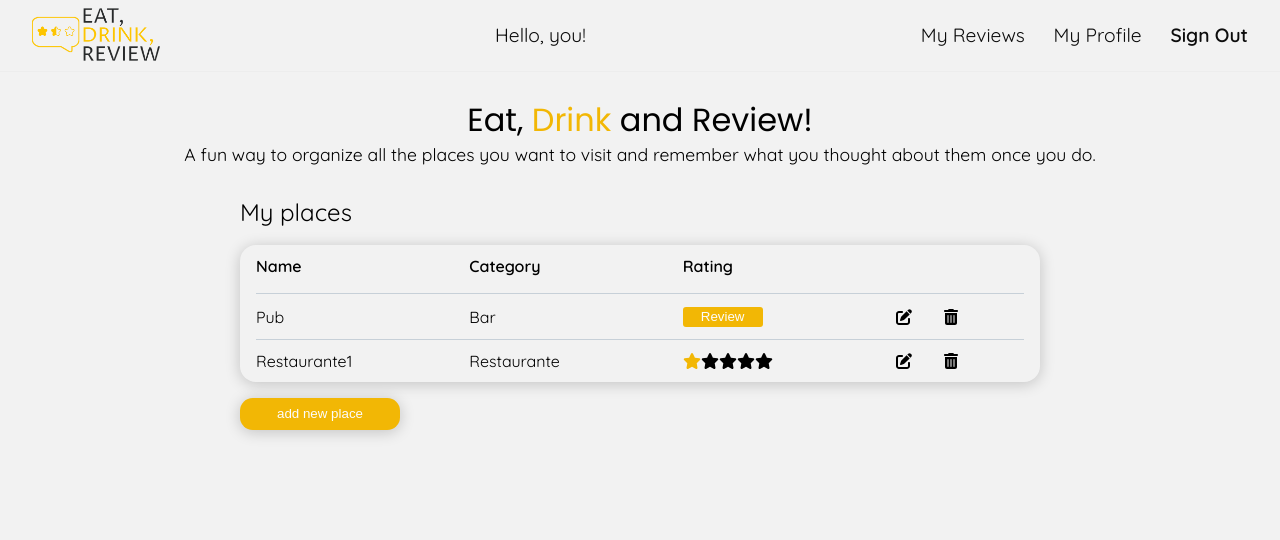
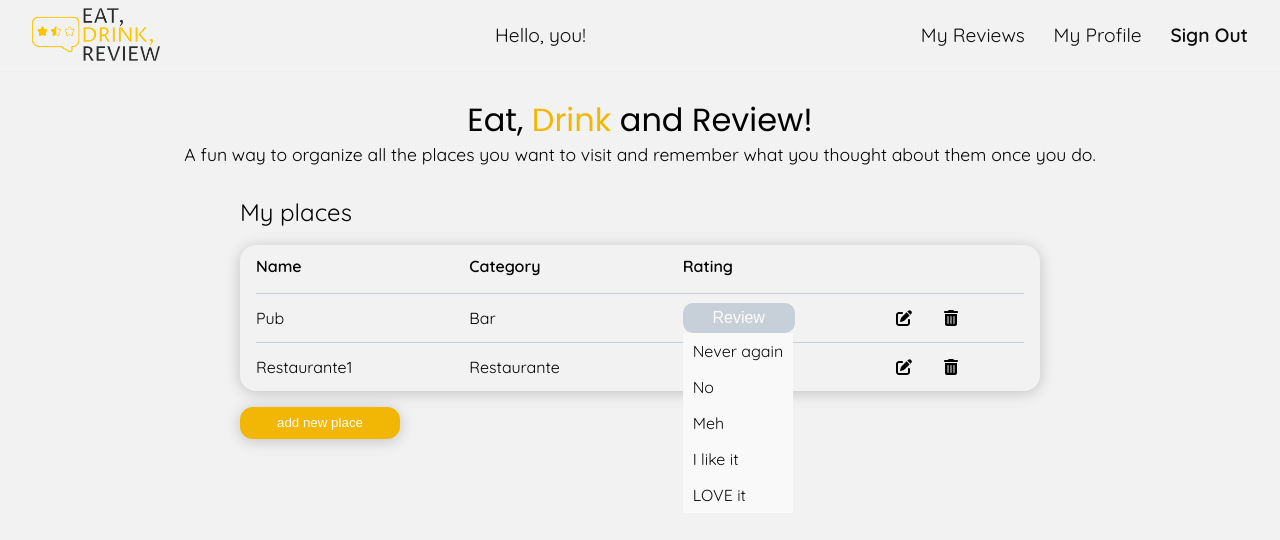
Before and after one commit to Laisses/POC-TS-food-review, a React (Create React App) app: page / in a window 1280 px wide. Shown: the top 540 px of the page. Built offline with nearby package versions, Linux system fonts and the light colour scheme.

Commit message:
src/components/ListPlaces.js: create rating system

```diff
--- a/src/components/ListPlaces.js
+++ b/src/components/ListPlaces.js
@@ -22,7 +22,6 @@ export const ListOfPlaces = place => {
 
     return (
         <ListItems>
-            <DisplayContainer>
                 <Item>{name}</Item>
                 <Item>{category}</Item>
                 <Item>{ratePlace(rating)}</Item>
@@ -34,27 +33,25 @@ export const ListOfPlaces = place => {
                         <FontAwesomeIcon icon={faTrashCan} />
                     </EditIcons>
                 </Item>
-            </DisplayContainer>
         </ListItems>
     );
 };
 
 const Item = styled.div`
     min-width: 8rem;
-    padding: .8rem 0;
+    height: 3rem;
     display: flex;
+    align-items: center;
 `;
 
 const ListItems = styled.li`
+    display: flex;
+    flex-direction: row;
+    border-top: 1px solid ${DARK_GREY};
+    justify-content: space-between;
+    align-items: center;
 `;
 
 const EditIcons = styled.div`
     margin-right: 2rem;
 `;
-
-const DisplayContainer = styled.div`
-    display: flex;
-    border-top: 1px solid ${DARK_GREY};
-    align-items: center;
-    justify-content: space-between;
-`;
--- a/src/components/RatingButton.js
+++ b/src/components/RatingButton.js
@@ -1,5 +1,5 @@
 import styled from "styled-components";
-import { YELLOW } from "../constants/constants";
+import { DARK_GREY } from "../constants/constants";
 
 export const RatingButton = () => {
     return (
@@ -8,13 +8,14 @@ export const RatingButton = () => {
 };
 
 const Button = styled.button`
-    width: 5rem;
-    height: 20px;
+    width: 7rem;
+    height: 30px;
+    font-size: 1rem;
     color: #fcfcfc;
-    background-color: ${YELLOW};
+    background-color: ${DARK_GREY};
     border: none;
-    border-radius: 3px;
+    border-radius: 10px;
     &:active {
-        background-color: #edb202;
+        background-color: #b5bdc4;
     }
 `;
--- a/src/components/RatingForm.js
+++ b/src/components/RatingForm.js
@@ -4,19 +4,18 @@ import { BLACK } from "../constants/constants";
 import { RatingButton } from "./RatingButton";
 
 export const RatingForm = () => {
-    const [display, SetDisplay] = useState("none");
+    const [display, SetDisplay] = useState(false);
     return (
-        <DropDown >
+        <DropDown onClick={() => SetDisplay(!display)}>
             <RatingButton />
             <DropDownContent visibility={display}>
-                <Options>Never again!</Options>
-                <Options>If that's the only one left... Maybe!</Options>
-                <Options>Meh!</Options>
-                <Options>I like it!</Options>
-                <Options>The beginning of a beautiful love story</Options>
+                <Options>Never again</Options>
+                <Options>No</Options>
+                <Options>Meh</Options>
+                <Options>I like it</Options>
+                <Options>LOVE it</Options>
             </DropDownContent>
         </DropDown>
-
     );
 };
 
@@ -26,17 +25,16 @@ const DropDown = styled.div`
 `;
 
 const DropDownContent = styled.div`
-    display: ${props => props.visibility};
+    display: ${props => props.visibility ? "none" : "block"};
     position: absolute;
     background-color: #f9f9f9;
-    min-width: 160px;
-    box-shadow: 0px 8px 16px 0px rgba(0,0,0,0.2);
+    max-width: 7rem;
     z-index: 1;
 `;
 
 const Options = styled.p`
     color: ${BLACK};
-    padding: 12px 16px;
+    padding: 10px 10px;
     text-decoration: none;
     display: block;
     &:hover {
```
